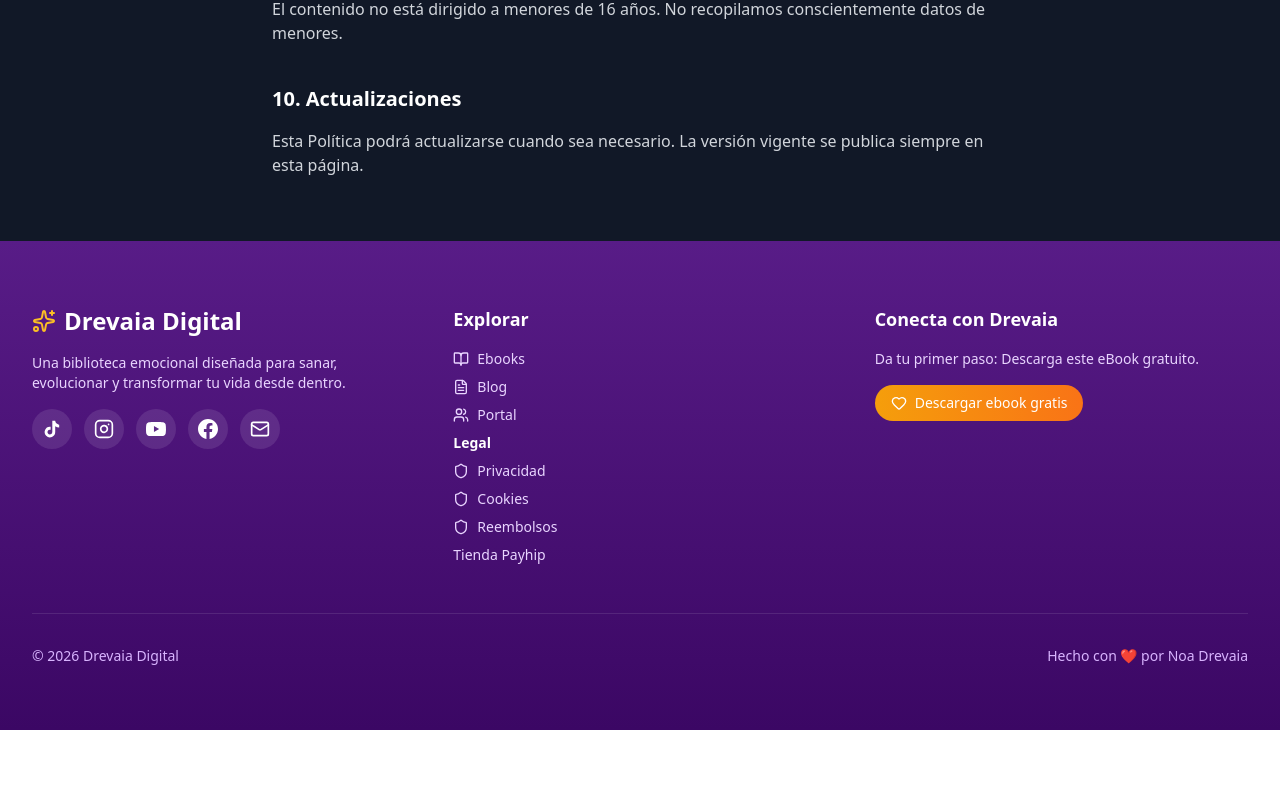
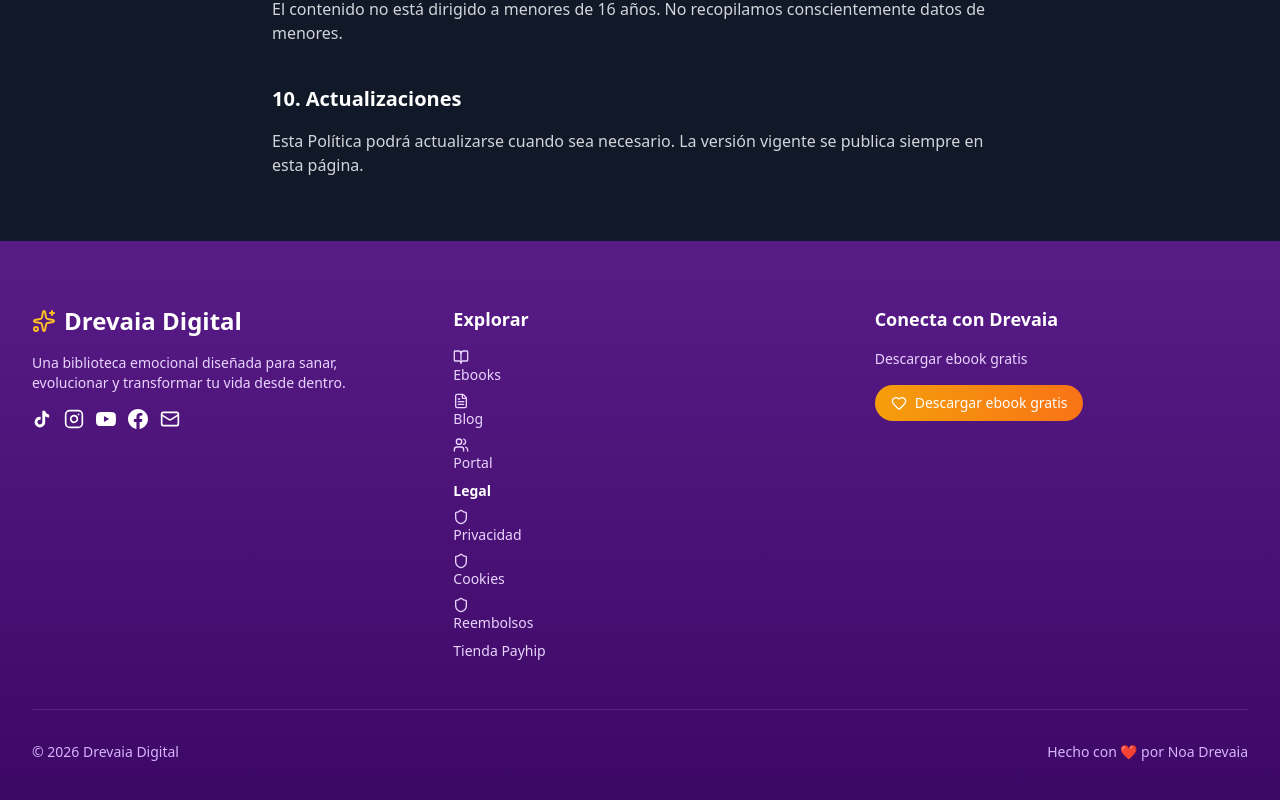
Before and after one commit to Drevaia-Digital/drevaia-app, a React (Vite) app: page /legal in a window 1280 px wide. Shown: the part 1922-2722 px from the top of the page. Before the commit the page ends 2652 px from the top, so only its background shows below. Built offline with nearby package versions, Linux system fonts and the light colour scheme.

Commit message:
fix: eliminación de badge en Hero + limpieza de imports

```diff
--- a/src/i18n/translations.ts
+++ b/src/i18n/translations.ts
@@ -16,6 +16,21 @@ export const translations = {
       cta: "Comenzar ahora",
       explore: "Explorar ebooks",
     },
+    footer: {
+      description: "Una biblioteca emocional diseñada para sanar, evolucionar y transformar tu vida desde dentro.",
+      explore: "Explorar",
+      ebooks: "Ebooks",
+      blog: "Blog",
+      portal: "Portal",
+      legal: "Legal",
+      privacy: "Privacidad",
+      cookies: "Cookies",
+      refunds: "Reembolsos",
+      store: "Tienda Payhip",
+      connect: "Conecta con Drevaia",
+      cta: "Descargar ebook gratis",
+      made: "Hecho con ❤️ por Noa Drevaia"
+    }
   },
 
   en: {
@@ -35,6 +50,21 @@ export const translations = {
       cta: "Start now",
       explore: "Explore ebooks",
     },
+    footer: {
+      description: "An emotional library designed to heal, evolve and transform your life.",
+      explore: "Explore",
+      ebooks: "Ebooks",
+      blog: "Blog",
+      portal: "Portal",
+      legal: "Legal",
+      privacy: "Privacy",
+      cookies: "Cookies",
+      refunds: "Refunds",
+      store: "Payhip Store",
+      connect: "Connect with Drevaia",
+      cta: "Download free ebook",
+      made: "Made with ❤️ by Noa Drevaia"
+    }
   },
 
   fr: {
@@ -54,6 +84,21 @@ export const translations = {
       cta: "Commencer",
       explore: "Explorer ebooks",
     },
+    footer: {
+      description: "Une bibliothèque émotionnelle pour guérir et évoluer.",
+      explore: "Explorer",
+      ebooks: "Ebooks",
+      blog: "Blog",
+      portal: "Portail",
+      legal: "Légal",
+      privacy: "Confidentialité",
+      cookies: "Cookies",
+      refunds: "Remboursements",
+      store: "Boutique Payhip",
+      connect: "Connectez avec Drevaia",
+      cta: "Télécharger ebook gratuit",
+      made: "Fait avec ❤️ par Noa Drevaia"
+    }
   },
 
   pt: {
@@ -73,5 +118,20 @@ export const translations = {
       cta: "Começar",
       explore: "Explorar ebooks",
     },
-  },
+    footer: {
+      description: "Uma biblioteca emocional para curar e evoluir.",
+      explore: "Explorar",
+      ebooks: "Ebooks",
+      blog: "Blog",
+      portal: "Portal",
+      legal: "Legal",
+      privacy: "Privacidade",
+      cookies: "Cookies",
+      refunds: "Reembolsos",
+      store: "Loja Payhip",
+      connect: "Conecte-se com Drevaia",
+      cta: "Baixar ebook grátis",
+      made: "Feito com ❤️ por Noa Drevaia"
+    }
+  }
 };
--- a/src/sections/Footer.tsx
+++ b/src/sections/Footer.tsx
@@ -1,7 +1,9 @@
+import { translations } from '../i18n/translations';
+import { useLanguage } from '@/context/LanguageContext';
 import { Link } from 'react-router-dom';
 import { Heart, Instagram, Mail, Sparkles, BookOpen, FileText, Users, Shield } from 'lucide-react';
 
-// Custom social media icons
+// Icons
 const TikTokIcon = () => (
   <svg className="w-5 h-5" viewBox="0 0 24 24" fill="currentColor">
     <path d="M19.59 6.69a4.83 4.83 0 0 1-3.77-4.25V2h-3.45v13.67a2.89 2.89 0 0 1-5.2 1.74 2.89 2.89 0 0 1 2.31-4.64 2.93 2.93 0 0 1 .88.13V9.4a6.84 6.84 0 0 0-1-.05A6.33 6.33 0 0 0 5 20.1a6.34 6.34 0 0 0 10.86-4.43v-7a8.16 8.16 0 0 0 4.77 1.52v-3.4a4.85 4.85 0 0 1-1-.1z"/>
@@ -21,6 +23,8 @@ const FacebookIcon = () => (
 );
 
 export function Footer(_: any) {
+  const { language } = useLanguage();
+  const t = translations[language];
   const currentYear = new Date().getFullYear();
 
   return (
@@ -35,76 +39,39 @@ export function Footer(_: any) {
               <Sparkles className="w-6 h-6 text-amber-400" />
               <span className="text-2xl font-bold">Drevaia Digital</span>
             </div>
+
             <p className="text-purple-200 text-sm">
-              Una biblioteca emocional diseñada para sanar, evolucionar y transformar tu vida desde dentro.
+              {t.footer.description}
             </p>
 
             <div className="flex gap-3">
-              <a href="https://www.tiktok.com/@drevaia.digital" target="_blank" rel="noopener noreferrer" className="w-10 h-10 bg-white/10 rounded-full flex items-center justify-center hover:bg-white/20">
-                <TikTokIcon />
-              </a>
-              <a href="https://www.instagram.com/drevaia.digital/" target="_blank" rel="noopener noreferrer" className="w-10 h-10 bg-white/10 rounded-full flex items-center justify-center hover:bg-white/20">
-                <Instagram className="w-5 h-5" />
-              </a>
-              <a href="https://www.youtube.com/@Drevaia" target="_blank" rel="noopener noreferrer" className="w-10 h-10 bg-white/10 rounded-full flex items-center justify-center hover:bg-white/20">
-                <YouTubeIcon />
-              </a>
-              <a href="https://www.facebook.com/profile.php?id=61578074633618" target="_blank" rel="noopener noreferrer" className="w-10 h-10 bg-white/10 rounded-full flex items-center justify-center hover:bg-white/20">
-                <FacebookIcon />
-              </a>
-              <a href="mailto:noadrevaia@gmail.com" className="w-10 h-10 bg-white/10 rounded-full flex items-center justify-center hover:bg-white/20">
-                <Mail className="w-5 h-5" />
-              </a>
+              <a href="https://www.tiktok.com/@drevaia.digital" target="_blank" rel="noopener noreferrer" className="social-btn"><TikTokIcon /></a>
+              <a href="https://www.instagram.com/drevaia.digital/" target="_blank" rel="noopener noreferrer" className="social-btn"><Instagram className="w-5 h-5" /></a>
+              <a href="https://www.youtube.com/@Drevaia" target="_blank" rel="noopener noreferrer" className="social-btn"><YouTubeIcon /></a>
+              <a href="https://www.facebook.com/profile.php?id=61578074633618" target="_blank" rel="noopener noreferrer" className="social-btn"><FacebookIcon /></a>
+              <a href="mailto:noadrevaia@gmail.com" className="social-btn"><Mail className="w-5 h-5" /></a>
             </div>
           </div>
 
-          {/* Explorar + Legal */}
+          {/* Links */}
           <div>
-            <h3 className="text-lg font-semibold mb-4">Explorar</h3>
+            <h3 className="text-lg font-semibold mb-4">{t.footer.explore}</h3>
 
             <ul className="space-y-2 text-purple-200 text-sm">
 
-              <li>
-                <Link to="/library" className="flex items-center gap-2 hover:text-white">
-                  <BookOpen className="w-4 h-4" /> Ebooks
-                </Link>
-              </li>
+              <li><Link to="/library" className="footer-link"><BookOpen className="w-4 h-4" /> {t.footer.ebooks}</Link></li>
+              <li><Link to="/blog" className="footer-link"><FileText className="w-4 h-4" /> {t.footer.blog}</Link></li>
+              <li><Link to="/portal" className="footer-link"><Users className="w-4 h-4" /> {t.footer.portal}</Link></li>
+
+              <li className="mt-4 text-white font-semibold">{t.footer.legal}</li>
+
+              <li><Link to="/legal/privacy" className="footer-link"><Shield className="w-4 h-4" /> {t.footer.privacy}</Link></li>
+              <li><Link to="/legal/cookies" className="footer-link"><Shield className="w-4 h-4" /> {t.footer.cookies}</Link></li>
+              <li><Link to="/legal/refunds" className="footer-link"><Shield className="w-4 h-4" /> {t.footer.refunds}</Link></li>
 
               <li>
-                <Link to="/blog" className="flex items-center gap-2 hover:text-white">
-                  <FileText className="w-4 h-4" /> Blog
-                </Link>
-              </li>
-
-              <li>
-                <Link to="/portal" className="flex items-center gap-2 hover:text-white">
-                  <Users className="w-4 h-4" /> Portal
-                </Link>
-              </li>
-
-              <li className="mt-4 text-white font-semibold">Legal</li>
-
-              <li>
-                <Link to="/legal/privacy" className="flex items-center gap-2 hover:text-white">
-                  <Shield className="w-4 h-4" /> Privacidad
-                </Link>
-              </li>
-
-              <li>
-                <Link to="/legal/cookies" className="flex items-center gap-2 hover:text-white">
-                  <Shield className="w-4 h-4" /> Cookies
-                </Link>
-              </li>
-
-              <li>
-                <Link to="/legal/refunds" className="flex items-center gap-2 hover:text-white">
-                  <Shield className="w-4 h-4" /> Reembolsos
-                </Link>
-              </li>
-
-              <li>
-                <a href="https://payhip.com/DrevaiaDigital" target="_blank" rel="noopener noreferrer" className="hover:text-white">
-                  Tienda Payhip
+                <a href="https://payhip.com/DrevaiaDigital" target="_blank" rel="noopener noreferrer" className="footer-link">
+                  {t.footer.store}
                 </a>
               </li>
 
@@ -113,9 +80,10 @@ export function Footer(_: any) {
 
           {/* CTA */}
           <div>
-            <h3 className="text-lg font-semibold mb-4">Conecta con Drevaia</h3>
+            <h3 className="text-lg font-semibold mb-4">{t.footer.connect}</h3>
+
             <p className="text-purple-200 text-sm mb-4">
-  Da tu primer paso: Descarga este eBook gratuito.
+              {t.footer.cta}
             </p>
 
             <a
@@ -125,7 +93,7 @@ export function Footer(_: any) {
               className="inline-flex items-center gap-2 px-4 py-2 bg-gradient-to-r from-amber-500 to-orange-500 rounded-full text-sm font-medium hover:opacity-90 transition-all"
             >
               <Heart className="w-4 h-4" />
-  Descargar ebook gratis
+              {t.footer.cta}
             </a>
           </div>
 
@@ -134,7 +102,7 @@ export function Footer(_: any) {
         {/* Bottom */}
         <div className="mt-12 pt-8 border-t border-white/10 flex justify-between text-sm text-purple-300">
           <p>© {currentYear} Drevaia Digital</p>
-          <p>Hecho con ❤️ por Noa Drevaia</p>
+          <p>{t.footer.made}</p>
         </div>
 
       </div>
--- a/src/sections/Hero.tsx
+++ b/src/sections/Hero.tsx
@@ -1,6 +1,6 @@
 import { translations } from '../i18n/translations';
 import { useEffect, useRef } from 'react';
-import { ArrowRight, Heart, Sparkles } from 'lucide-react';
+import { ArrowRight, Heart } from 'lucide-react';
 import { Button } from '@/components/ui/button';
 import gsap from 'gsap';
 import { Link } from 'react-router-dom';
@@ -117,11 +117,6 @@ return () => {
       {/* 🧠 CONTENIDO */}
       <div ref={contentRef} className="relative z-10 text-center max-w-4xl px-4">
 
-        <div ref={badgeRef} className="mb-6 text-amber-300 flex items-center justify-center gap-2">
-          <Sparkles className="w-4 h-4" />
-          <span>{t.hero.badge}</span>
-        </div>
-
         <h1
   ref={titleRef}
   className="text-5xl md:text-7xl font-bold text-white mb-4"
```
Also changed, not shown: 5 other files (tests, documents, lock files or other folders). Lines whose indentation alone changed are shown as unchanged.
